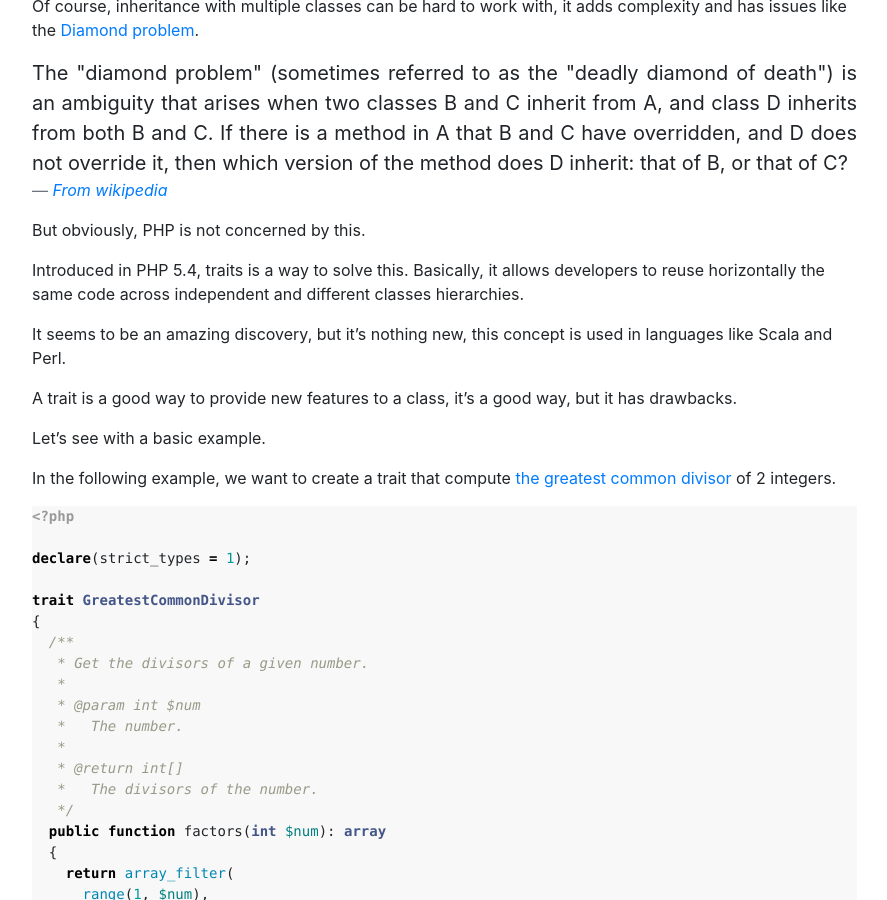
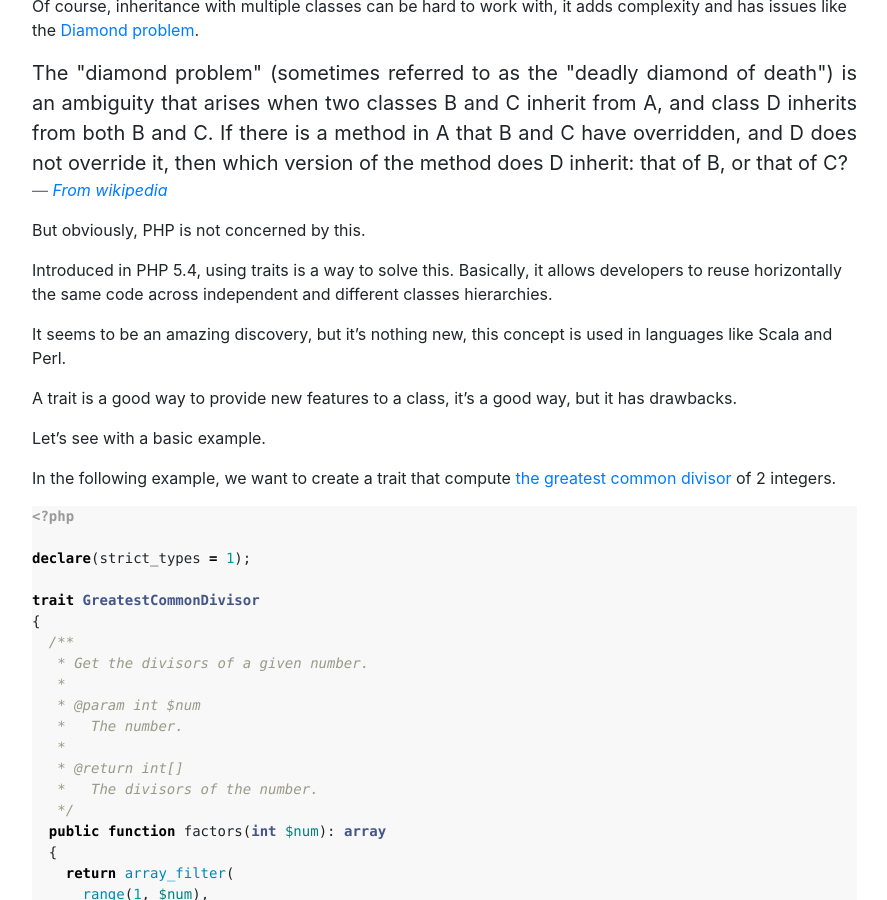
Before and after one commit to drupol/not-a-number.io, a Jekyll site: the page built from _posts/dev/2018-10-30-how-to-use-the-php-traits.md, in a window 1280 px wide and 900 px high, scrolled down 1605 px. Shown: the whole window, without its empty margins (53-940 px from the left). Built offline with Jekyll 4.4.1, drawn with Linux system fonts in a browser that asks for light colours; nearby versions of some CDN libraries; comment, search, counter and statistics services are not loaded; some of the changed text lies outside the part shown.

Commit message:
Reword sentences.

````diff
--- a/_posts/dev/2018-10-30-how-to-use-the-php-traits.md
+++ b/_posts/dev/2018-10-30-how-to-use-the-php-traits.md
@@ -49,7 +49,7 @@
 
 But obviously, PHP is not concerned by this.
 
-Introduced in PHP 5.4, traits is a way to solve this. Basically, it allows developers to reuse horizontally the same code across independent and different classes hierarchies.
+Introduced in PHP 5.4, using traits is a way to solve this. Basically, it allows developers to reuse horizontally the same code across independent and different classes hierarchies.
 
 It seems to be an amazing discovery, but it's nothing new, this concept is used in languages like Scala and Perl.
 
@@ -215,7 +215,6 @@
 
 Then a trait
 
-
 ```php
 <?php
 
````
Also changed, not shown: other parts of _posts/dev/2018-10-30-how-to-use-the-php-traits.md (+2 -1 lines).
